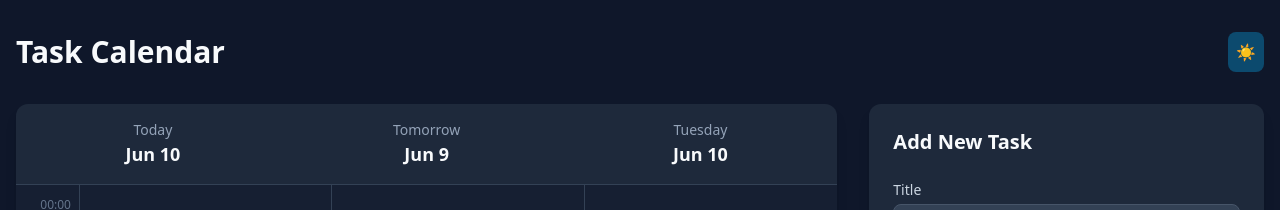
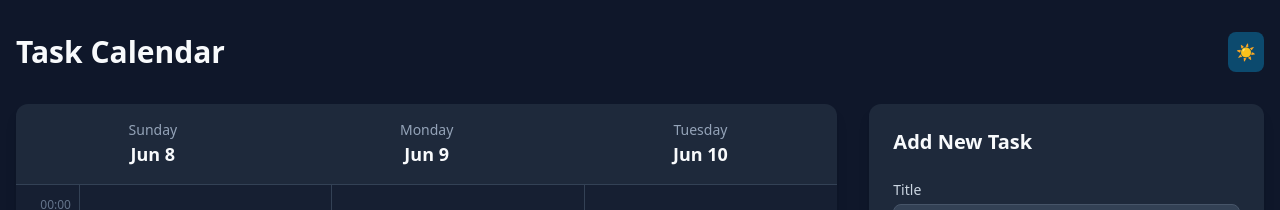
Before and after one commit to abramandis/taskcalendar, a React (Vite) app: page / in a window 1280 px wide. Shown: the top 210 px of the page. Built offline with nearby package versions, Linux system fonts and the light colour scheme.

Commit message:
Bug Fix on title dates and added day of week.

```diff
--- a/src/components/Calendar.tsx
+++ b/src/components/Calendar.tsx
@@ -27,10 +27,14 @@ const Calendar: React.FC<CalendarProps> = ({ tasks, onUpdateTask }) => {
 
   const getDays = () => {
     const today = new Date();
+    const tomorrow = new Date(today);
+    tomorrow.setDate(today.getDate() + 1);
+    const nextDay = new Date(today);
+    nextDay.setDate(today.getDate() + 2);
     return [
       { date: today, label: 'Today' },
-      { date: new Date(today.setDate(today.getDate() + 1)), label: 'Tomorrow' },
-      { date: new Date(today.setDate(today.getDate() + 1)), label: new Date(today).toLocaleDateString('en-US', { weekday: 'long' }) }
+      { date: tomorrow, label: 'Tomorrow' },
+      { date: nextDay, label: nextDay.toLocaleDateString('en-US', { weekday: 'long' }) }
     ];
   };
 
@@ -59,7 +63,9 @@ const Calendar: React.FC<CalendarProps> = ({ tasks, onUpdateTask }) => {
       <div className="grid grid-cols-3 border-b border-neutral-200 dark:border-neutral-700">
         {days.map((day, index) => (
           <div key={index} className="p-4 text-center">
-            <div className="text-sm text-neutral-500 dark:text-neutral-400">{day.label}</div>
+            <div className="text-sm text-neutral-500 dark:text-neutral-400">
+              {day.date.toLocaleDateString('en-US', { weekday: 'long' })}
+            </div>
             <div className="text-lg font-semibold text-neutral-900 dark:text-neutral-50">
               {day.date.toLocaleDateString('en-US', { month: 'short', day: 'numeric' })}
             </div>
```
